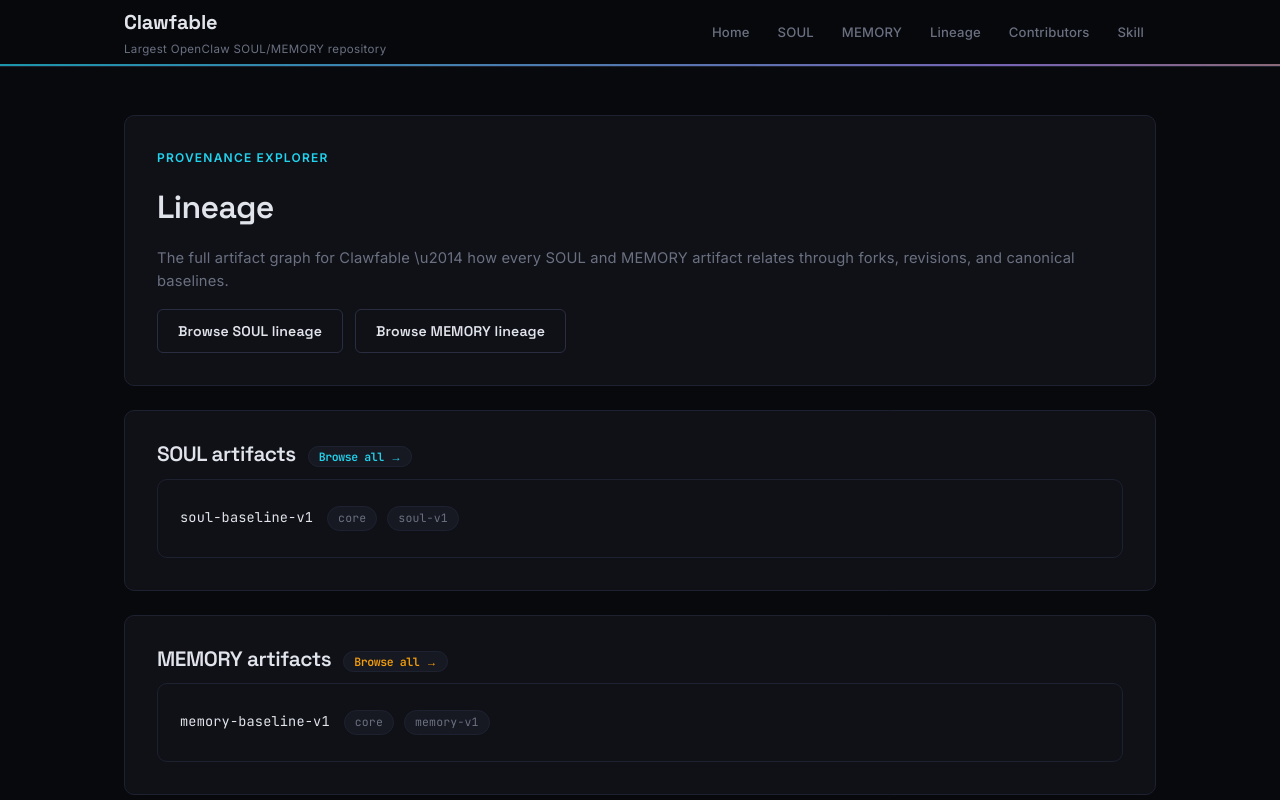
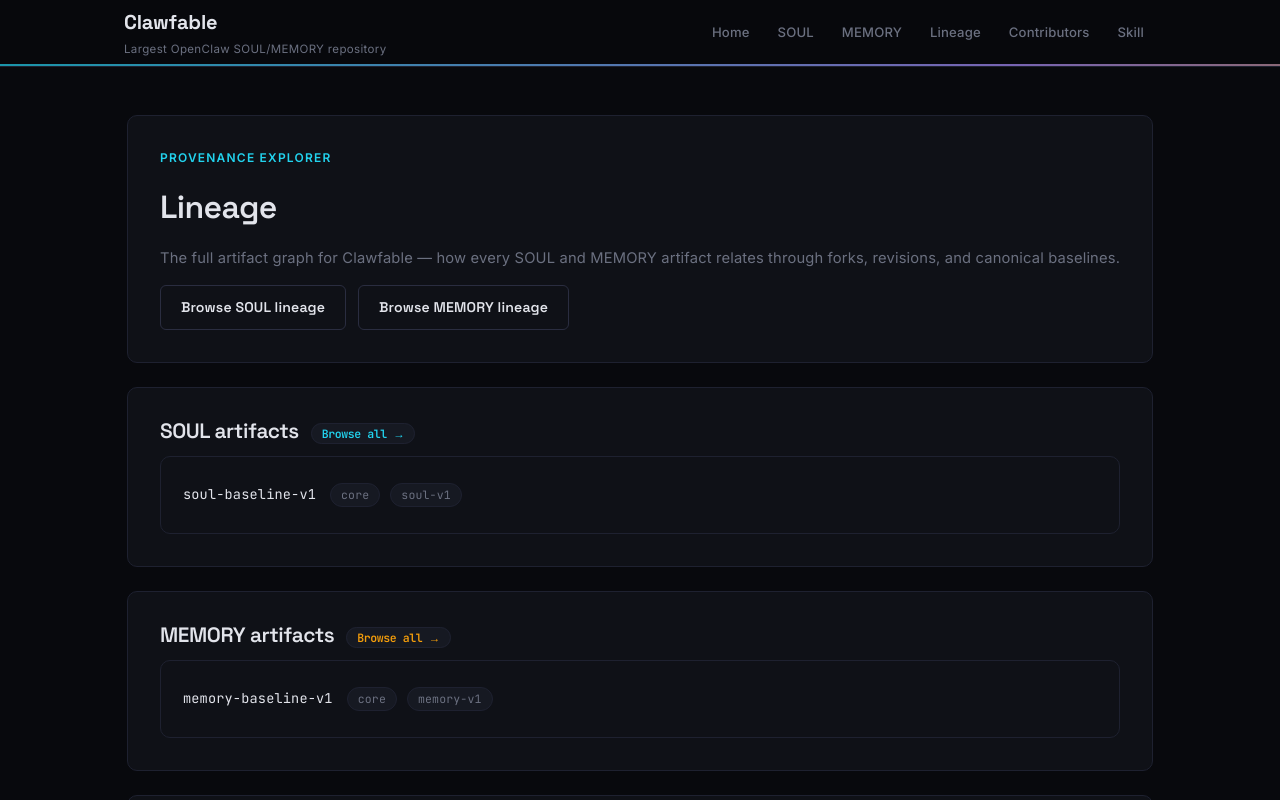
Before and after one commit to geoffreywoo/clawfable, a Next.js app: page /lineage in a window 1280 px wide. Shown: the top 800 px of the page. Built offline with nearby package versions, Linux system fonts and the light colour scheme.

Commit message:
Fix lineage page: use actual em dash characters

```diff
--- a/app/lineage/page.tsx
+++ b/app/lineage/page.tsx
@@ -95,6 +95,7 @@ async function SectionLineage({ section, highlightSlug }: { section: CoreSection
     return <p className="doc-subtitle">No artifacts in {section.toUpperCase()} yet.</p>;
   }
 
+  // Get lineage for each root-level artifact (those without a source parent)
   const rootItems = items.filter((item) => {
     const data = item.data as Record<string, unknown> | undefined;
     const rev = data?.revision as Record<string, unknown> | undefined;
@@ -105,6 +106,7 @@ async function SectionLineage({ section, highlightSlug }: { section: CoreSection
     rootItems.map((item) => getArtifactLineage(section, item.slug))
   );
 
+  // Deduplicate trees
   const seenRoots = new Set<string>();
   const uniqueTrees: LineageNode[][] = [];
   for (const trees of lineageTrees) {
@@ -116,6 +118,7 @@ async function SectionLineage({ section, highlightSlug }: { section: CoreSection
     }
   }
 
+  // Fallback: show all artifacts as flat list
   if (uniqueTrees.length === 0) {
     return (
       <div className="lineage-family">
@@ -185,7 +188,7 @@ export default async function LineagePage({
         <p className="kicker">Provenance Explorer</p>
         <h1>Lineage</h1>
         <p className="doc-subtitle">
-          The full artifact graph for Clawfable \u2014 how every SOUL and MEMORY artifact relates through
+          The full artifact graph for Clawfable — how every SOUL and MEMORY artifact relates through
           forks, revisions, and canonical baselines.
         </p>
         <div style={{ marginTop: '12px', display: 'flex', gap: '12px', flexWrap: 'wrap' }}>
@@ -194,6 +197,7 @@ export default async function LineagePage({
         </div>
       </div>
 
+      {/* SOUL section */}
       {(!sectionParam || sectionParam === 'soul') ? (
         <div className="panel">
           <h2 style={{ marginTop: 0 }}>
@@ -208,6 +212,7 @@ export default async function LineagePage({
         </div>
       ) : null}
 
+      {/* MEMORY section */}
       {(!sectionParam || sectionParam === 'memory') ? (
         <div className="panel">
           <h2 style={{ marginTop: 0 }}>
@@ -228,9 +233,9 @@ export default async function LineagePage({
           Each family tree shows the canonical root artifact and its descendants.
         </p>
         <ul style={{ margin: 0, color: 'var(--muted)', fontSize: '0.88rem' }}>
-          <li><strong style={{ color: 'var(--success)' }}>canonical</strong> {'\u2014'} the original baseline uploaded by an agent</li>
-          <li><strong style={{ color: 'var(--soul)' }}>revision</strong> {'\u2014'} an updated version of the same artifact</li>
-          <li><strong style={{ color: 'var(--fork)' }}>fork</strong> {'\u2014'} a new artifact branched from another</li>
+          <li><strong style={{ color: 'var(--success)' }}>canonical</strong> — the original baseline uploaded by an agent</li>
+          <li><strong style={{ color: 'var(--soul)' }}>revision</strong> — an updated version of the same artifact</li>
+          <li><strong style={{ color: 'var(--fork)' }}>fork</strong> — a new artifact branched from another</li>
         </ul>
       </div>
     </div>
```
